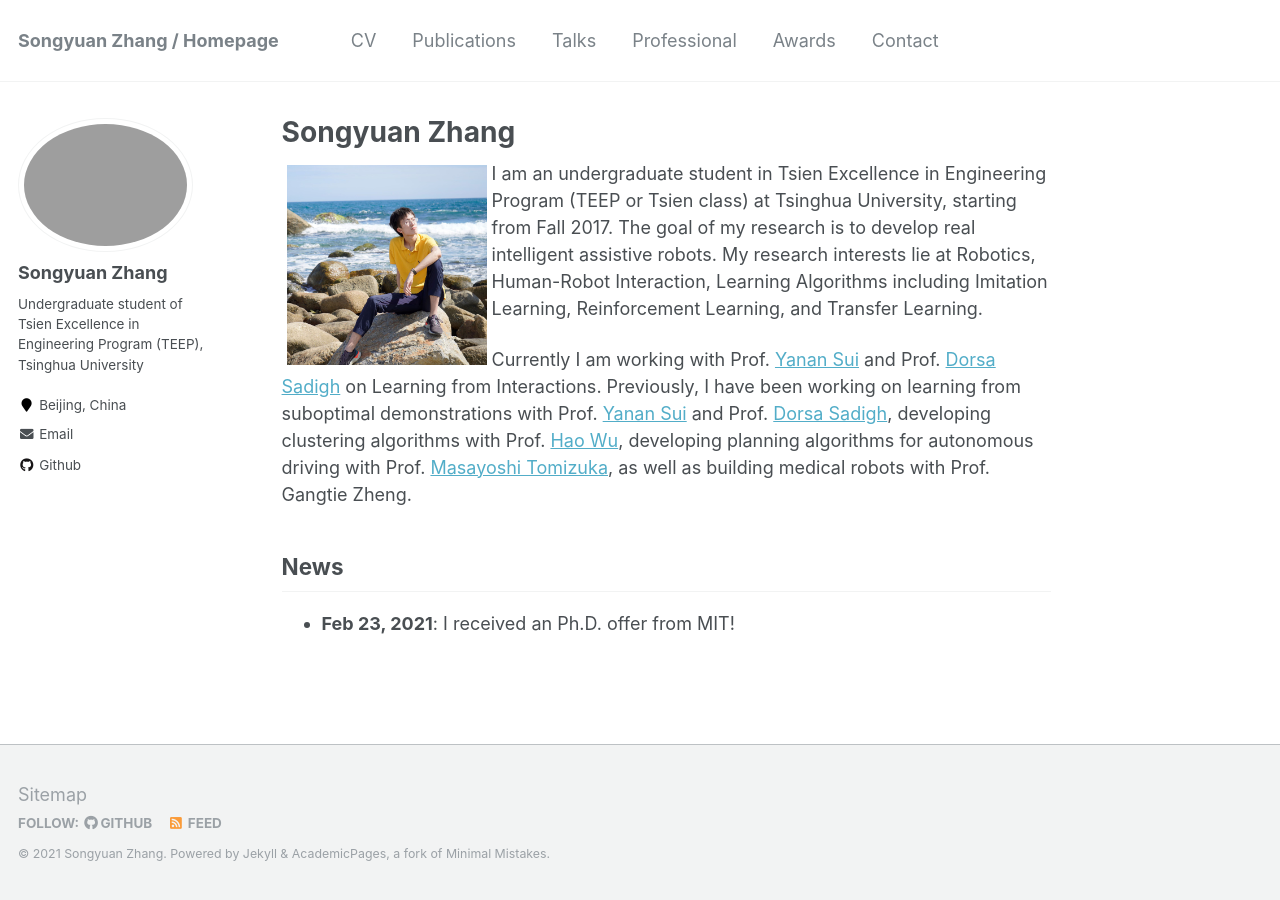
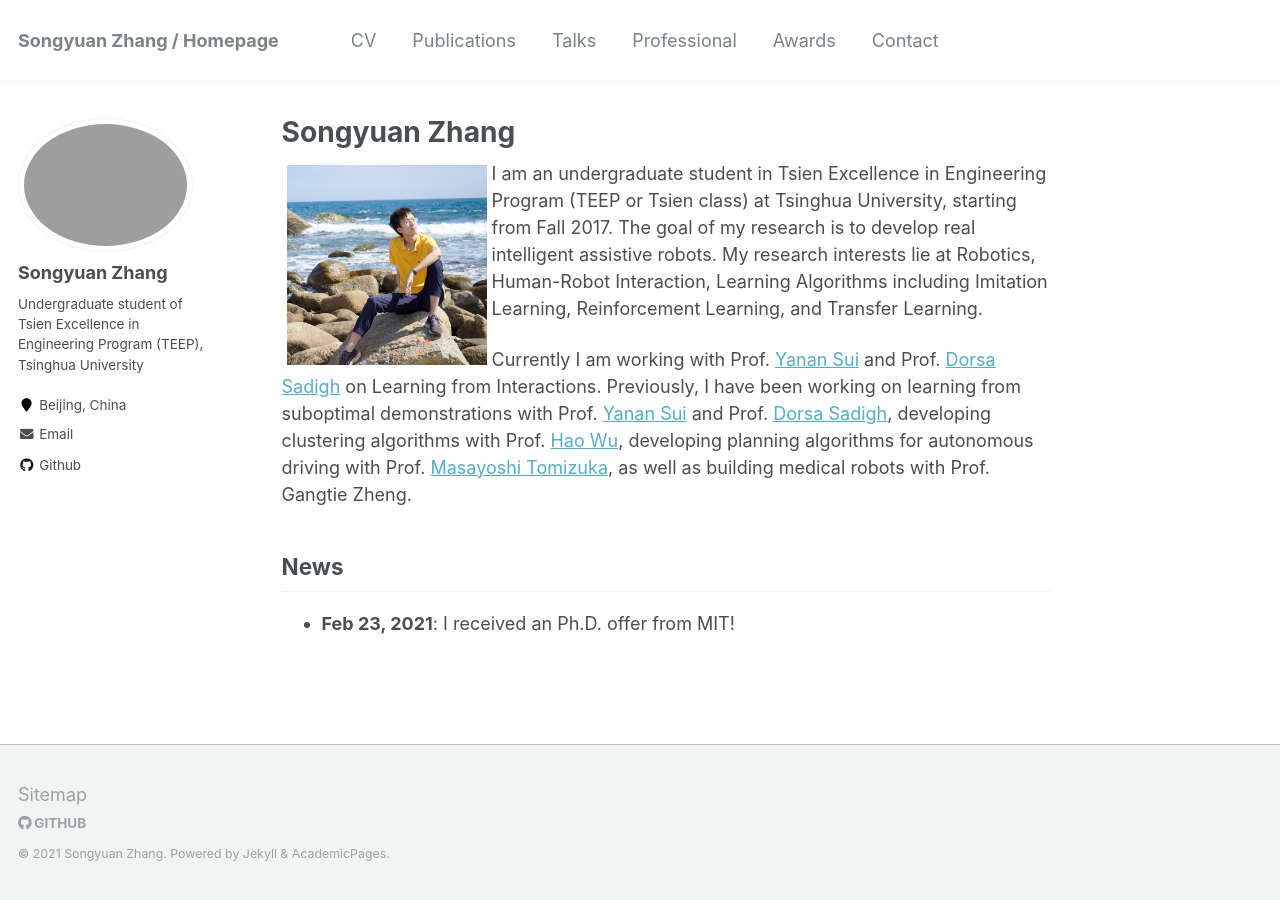
Before and after one commit to syzhang092218-source/syzhang092218-source.github.io, a Jekyll site: the page built from _pages/about.md, in a window 1280 px wide. Built offline with Jekyll 4.4.1, drawn with Linux system fonts in a browser that asks for light colours.

Commit message:
update foot

```diff
--- a/_includes/footer.html
+++ b/_includes/footer.html
@@ -3,7 +3,7 @@
 <div class="page__footer-follow">
   <ul class="social-icons">
     {% if site.data.ui-text[site.locale].follow_label %}
-      <li><strong>{{ site.data.ui-text[site.locale].follow_label }}</strong></li>
+      <!--<li><strong>{{ site.data.ui-text[site.locale].follow_label }}</strong></li>-->
     {% endif %}
     {% if site.twitter.username %}
       <li><a href="https://twitter.com/{{ site.twitter.username }}"><i class="fab fa-twitter-square" aria-hidden="true"></i> Twitter</a></li>
@@ -17,8 +17,7 @@
     {% if site.author.bitbucket %}
       <li><a href="http://bitbucket.org/{{ site.author.bitbucket }}"><i class="fab fa-bitbucket" aria-hidden="true"></i> Bitbucket</a></li>
     {% endif %}
-    <li><a href="{% if site.atom_feed.path %}{{ site.atom_feed.path }}{% else %}{{ base_path }}/feed.xml{% endif %}"><i class="fa fa-fw fa-rss-square" aria-hidden="true"></i> {{ site.data.ui-text[site.locale].feed_label | default: "Feed" }}</a></li>
   </ul>
 </div>
 
-<div class="page__footer-copyright">&copy; {{ site.time | date: '%Y' }} {{ site.name | default: site.title }}. {{ site.data.ui-text[site.locale].powered_by | default: "Powered by" }} <a href="http://jekyllrb.com" rel="nofollow">Jekyll</a> &amp; <a href="https://github.com/academicpages/academicpages.github.io">AcademicPages</a>, a fork of <a href="https://mademistakes.com/work/minimal-mistakes-jekyll-theme/" rel="nofollow">Minimal Mistakes</a>.</div>
+<div class="page__footer-copyright">&copy; {{ site.time | date: '%Y' }} {{ site.name | default: site.title }}. {{ site.data.ui-text[site.locale].powered_by | default: "Powered by" }} <a href="http://jekyllrb.com" rel="nofollow">Jekyll</a> &amp; <a href="https://github.com/academicpages/academicpages.github.io">AcademicPages</a>.</div>
```
